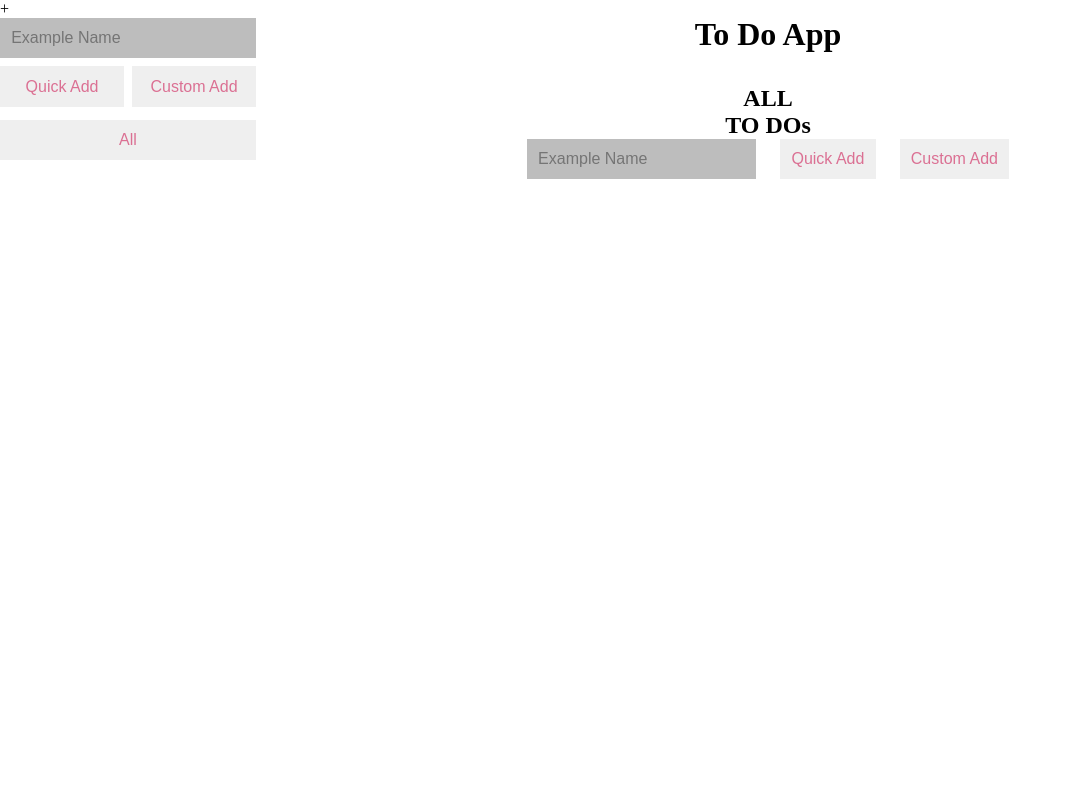
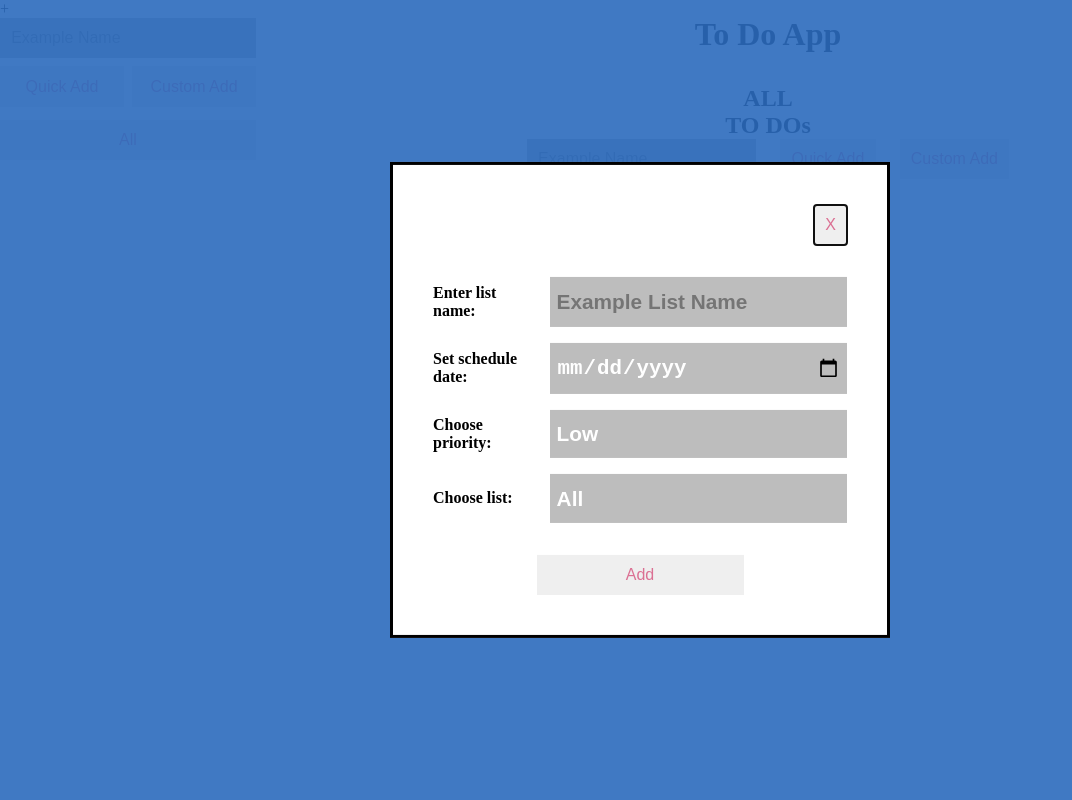
Before and after one commit to kaglet/todo_list, a website built with webpack: page src/index.html in a window 1280 px wide. Shown: the top 800 px of the page, without its empty margins (0-1072 px from the left). Built offline with nearby package versions, Linux system fonts and the light colour scheme.

Commit message:
Complete list pane in UI and selection of lists

```diff
--- a/src/application_state_logic/all_lists_manager/lists_manager.js
+++ b/src/application_state_logic/all_lists_manager/lists_manager.js
@@ -1,8 +1,10 @@
+import createList from "../create_building_blocks/create_list";
+
 let listsManager = function() {
     let lists = [];
 
     const addList = (list) => {
-        lists.append(list);
+        lists.push(list);
     };
 
     const removeList = (index) => {
@@ -17,6 +19,14 @@ let listsManager = function() {
         return lists[index];
     };
 
+    const createAllList = () => {
+        let list = createList("All");
+
+        return list;
+    };
+
+    addList(createAllList());
+
     return { addList, removeList, getLists, getList };
 }();
 
--- a/src/imports.js
+++ b/src/imports.js
@@ -15,8 +15,8 @@ import selectionTracker from './application_state_logic/selection_tracker/select
 import todosMigrator from './application_state_logic/todos_migrator/todos_migrator';
 
 import listEditController from './ui/item_adding/list_addition';
-import todoAdditionController from './ui/item_adding/todo_addition';
-import subtaskAdditionController from './ui/item_adding/subtask_addition';
+// import todoAdditionController from './ui/item_adding/todo_addition';
+// import subtaskAdditionController from './ui/item_adding/subtask_addition';
 
 // import listEditController from './ui/item_editing/list_editor';
 // import todoEditController from './ui/item_editing/todo_editor';
--- a/src/styles.css
+++ b/src/styles.css
@@ -20,7 +20,7 @@
     ;
 }
 
-body > :nth-child(n):not(.sidebar) {
+body > :nth-child(n):not(.sidebar, dialog) {
     padding: 1rem;
 }
 
@@ -71,7 +71,7 @@
     gap: 1.5rem;
 }
 
-button, input {
+button, input, select {
     padding: 0.7rem;
     appearance: none;
     border: none;
@@ -82,7 +82,7 @@
     color: palevioletred;
 }
 
-input {
+input, select {
     background-color: rgb(189, 189, 189);
     color: white;
 }
@@ -94,14 +94,34 @@
 }
 
 dialog {
+    display: flex;
+    flex-direction: column;
+    gap: 2rem;
     font-weight: 800;
     padding: 2.5rem;
-    min-height: 34rem;
     width: 500px;
     top: 50%;
     left: 50%;
     transform: translate(-50%, -50%);
     /* background-color: #0c1c33; */
+}
+
+dialog form {
+    display: grid;
+    align-items: center;
+    gap: 1rem;
+    grid-template-columns: 1fr 2fr;
+    grid-template-rows: 1fr;
+    grid-auto-flow: row;
+}
+
+dialog button.close {
+    margin-left: auto;
+}
+
+dialog button.add {
+    margin: 0 auto;
+    width: 50%;
 }
 
 dialog h2 {
@@ -110,8 +130,7 @@
     font-size: 3.2rem;
 }
 
-dialog input {
-    color: white;
+dialog input, dialog select {
     border: none;
     padding: 0.8rem 0.4rem;
     font-size: 1.3rem;
--- a/src/ui/item_customizers/list_customizer.js
+++ b/src/ui/item_customizers/list_customizer.js
@@ -1,3 +1,4 @@
+import listsManager from "../../application_state_logic/all_lists_manager/lists_manager";
 import createSidebar from "../layout_component_outlines/sidebar";
 
 let listCustomizer = function() {
@@ -47,9 +48,13 @@ let listCustomizer = function() {
             let mediumPriorityOption = document.createElement('option');
             let lowPriorityOption = document.createElement('option');
 
-            lowPriorityOption.setAttribute('value', 'Low');
-            mediumPriorityOption.setAttribute('value', 'Medium');
-            highPriorityOption.setAttribute('value', 'High');
+            lowPriorityOption.setAttribute('value', 'low');
+            mediumPriorityOption.setAttribute('value', 'medium');
+            highPriorityOption.setAttribute('value', 'high');
+
+            lowPriorityOption.textContent = 'Low';
+            mediumPriorityOption.textContent = 'Medium';
+            highPriorityOption.textContent = 'High';
 
             priorityInput.append(lowPriorityOption, mediumPriorityOption, highPriorityOption);
 
@@ -66,11 +71,25 @@ let listCustomizer = function() {
         };
 
         const createListInput = function() {
+            let listSelectInput = document.createElement('select');
+            listSelectInput.setAttribute('type', 'select');
+            listSelectInput.setAttribute('name', 'priorities');
+            let listSelectID =   'list-select';
+            listSelectInput.setAttribute('id', listSelectID);
 
+            // TODO: Create options based on all lists in list manager
+            listsManager.getLists().forEach(list => {
+                let listOption = document.createElement('option');
+                listOption.value = list.getName();
+                listOption.textContent = list.getName();
+                listSelectInput.append(listOption);
+            });
+
+            return listSelectInput;
         }
 
         const giveLabelToInput = function(label, input) {
-           label.setAttribute('for', input.getAttribute(id));
+           label.setAttribute('for', input.getAttribute('id'));
         };
 
         let nameInput = createNameInput();
@@ -83,16 +102,21 @@ let listCustomizer = function() {
 
         let priorityInput = createPriorityInput();
         let priorityLabel = document.createElement('label');
-        priorityLabel.textContent = "Enter priority: ";
+        priorityLabel.textContent = "Choose priority: ";
+
+        let chooseListInput = createListInput();
+        let chooseListLabel = document.createElement('label');
+        chooseListLabel.textContent = "Choose list: ";
 
         giveLabelToInput(nameLabel, nameInput);
         giveLabelToInput(priorityLabel, priorityInput);
         giveLabelToInput(scheduleDateLabel, scheduleDateInput);
+        giveLabelToInput(chooseListLabel, chooseListInput);
 
-        form.append(nameLabel, nameInput, scheduleDateLabel, scheduleDateInput, priorityLabel, priorityInput);
+        form.append(nameLabel, nameInput, scheduleDateLabel, scheduleDateInput, priorityLabel, priorityInput, chooseListLabel, chooseListInput);
 
-        const getFormInputValues = function() {
-
+        const getFormInputs = function() {
+            return { nameInput , scheduleDateLabel, priorityLabel, priorityInput };
         };
 
         // TODO: pane can give getters and setter methods as well since these elements are created inside this component just like the footer etc.
```
